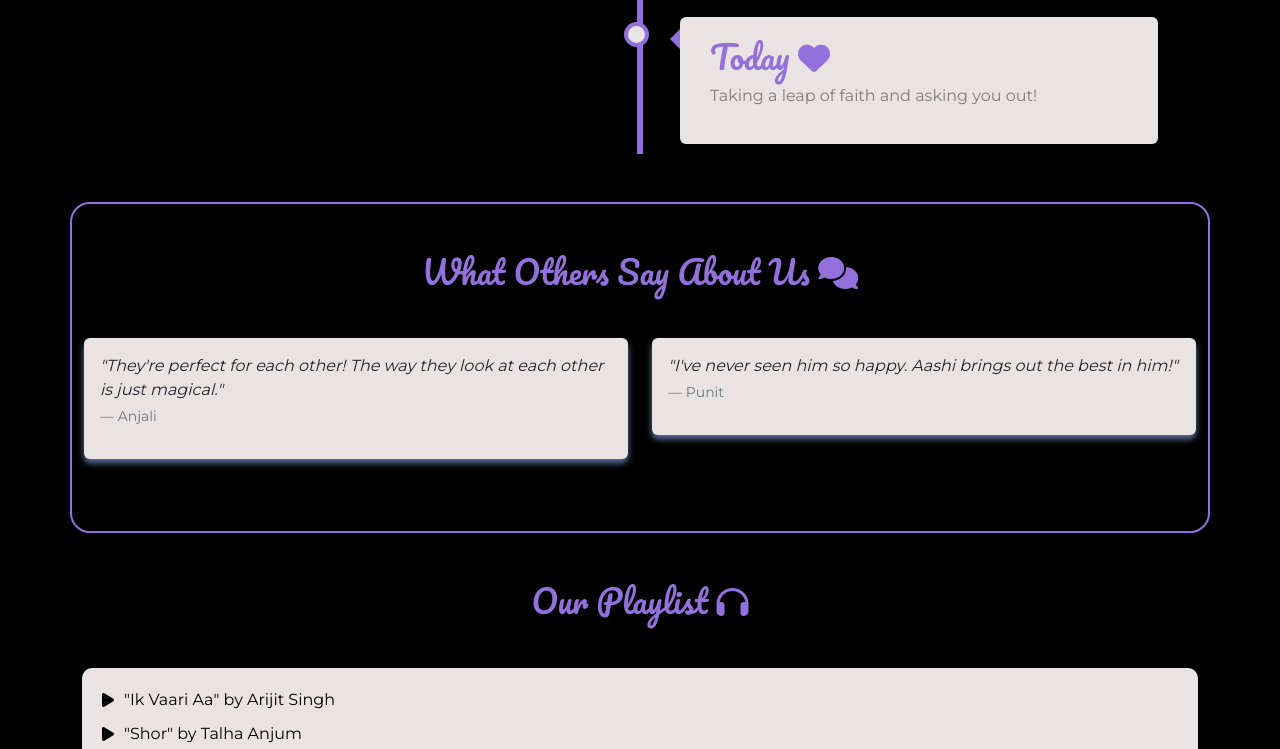
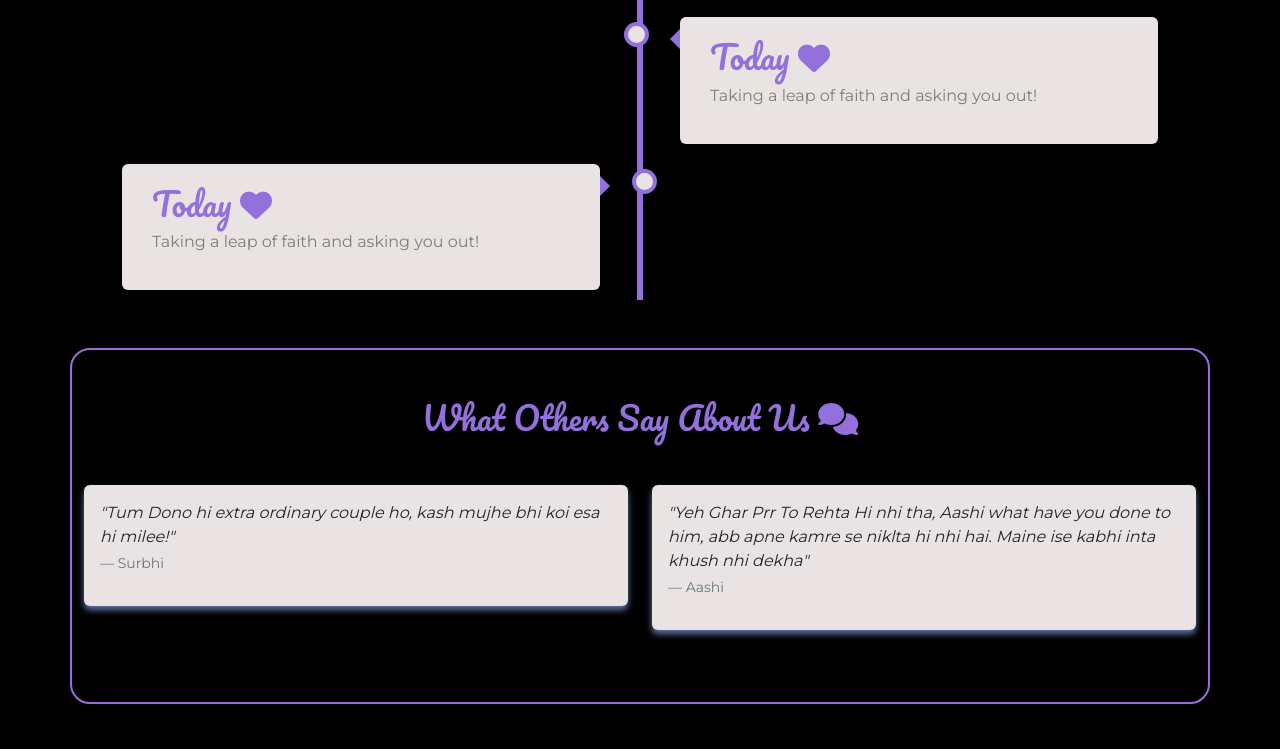
Before and after one commit to IndieDev2003/date-destiny, a plain HTML site: page index.html in a window 1280 px wide. Shown: the part 3421-4170 px from the top of the page. Drawn offline with nearby package versions, Linux system fonts and the light colour scheme; a script that the page names is missing.

Commit message:
Timeline

```diff
--- a/index.html
+++ b/index.html
@@ -683,6 +683,12 @@
           <p>Taking a leap of faith and asking you out!</p>
         </div>
       </div>
+      <div class="timeline-container left">
+        <div class="timeline-content">
+          <h2>Today <i class="fas fa-heart"></i></h2>
+          <p>Taking a leap of faith and asking you out!</p>
+        </div>
+        </div>
     </div>
   </div>
 
@@ -693,17 +699,17 @@
       <div class="col-md-6 mb-4">
         <div class="card">
           <div class="card-body">
-            <p class="testimonial">"They're perfect for each other! The way they look at each other is just magical."
+            <p class="testimonial">"Tum Dono hi extra ordinary couple ho, kash mujhe bhi koi esa hi milee!"
             </p>
-            <footer class="blockquote-footer">Anjali</footer>
+            <footer class="blockquote-footer">Surbhi</footer>
           </div>
         </div>
       </div>
       <div class="col-md-6 mb-4">
         <div class="card">
           <div class="card-body">
-            <p class="testimonial">"I've never seen him so happy. Aashi brings out the best in him!"</p>
-            <footer class="blockquote-footer">Punit </footer>
+            <p class="testimonial">"Yeh Ghar Prr To Rehta Hi nhi tha, Aashi what have you done to him, abb apne kamre se niklta hi nhi hai. Maine ise kabhi inta khush nhi dekha"</p>
+            <footer class="blockquote-footer">Aashi </footer>
           </div>
         </div>
       </div>
```
